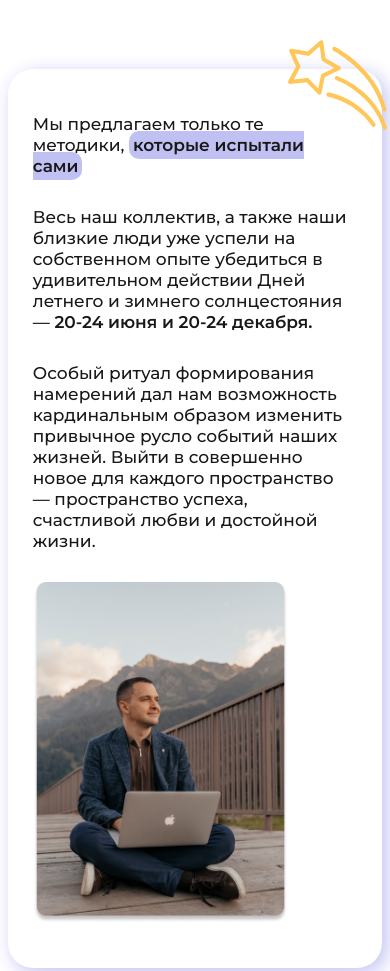
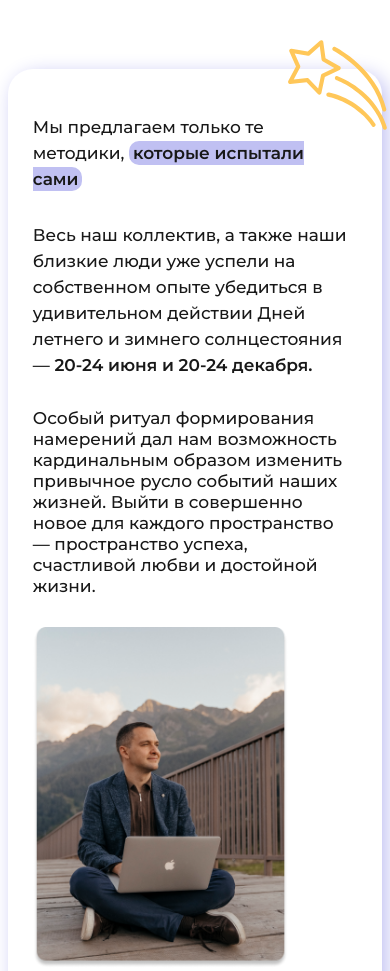
Before and after one commit to littldude/rituals, a plain HTML site: page index.html in a window 390 px wide. Shown: the part 3188-4159 px from the top of the page. Drawn offline with nearby package versions, Linux system fonts and the light colour scheme.

Commit message:
Correct violet block

```diff
--- a/scss/style.scss
+++ b/scss/style.scss
@@ -724,6 +724,12 @@ a {
         &--buy {
             font-size: 28px;
         }
+        &--autor {
+            line-height: 26px;
+        }
+        &--violet {
+            padding: 2px 4px;
+        }
     }
     .button {
         &--buy {
```
Also changed, not shown: css/style.css.
